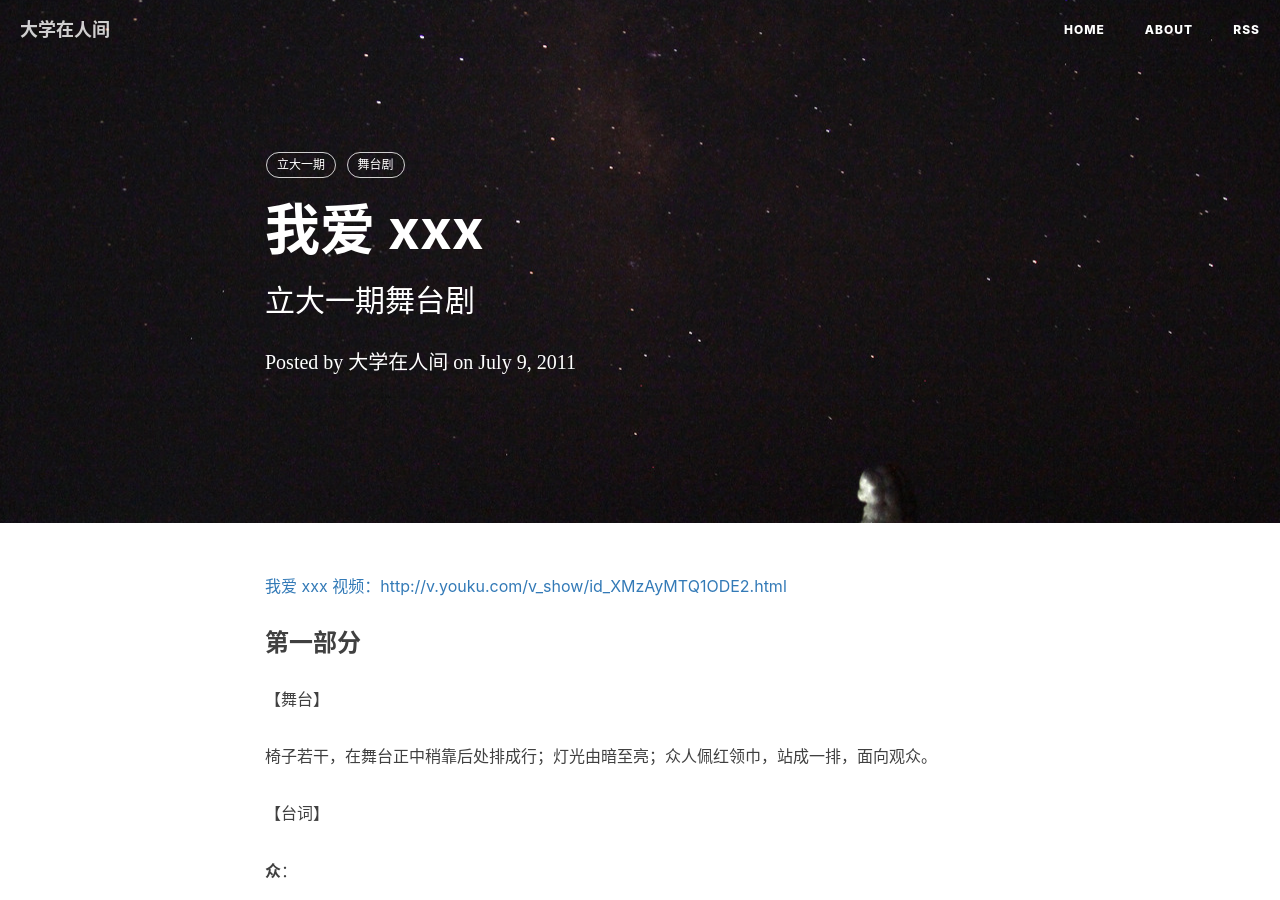
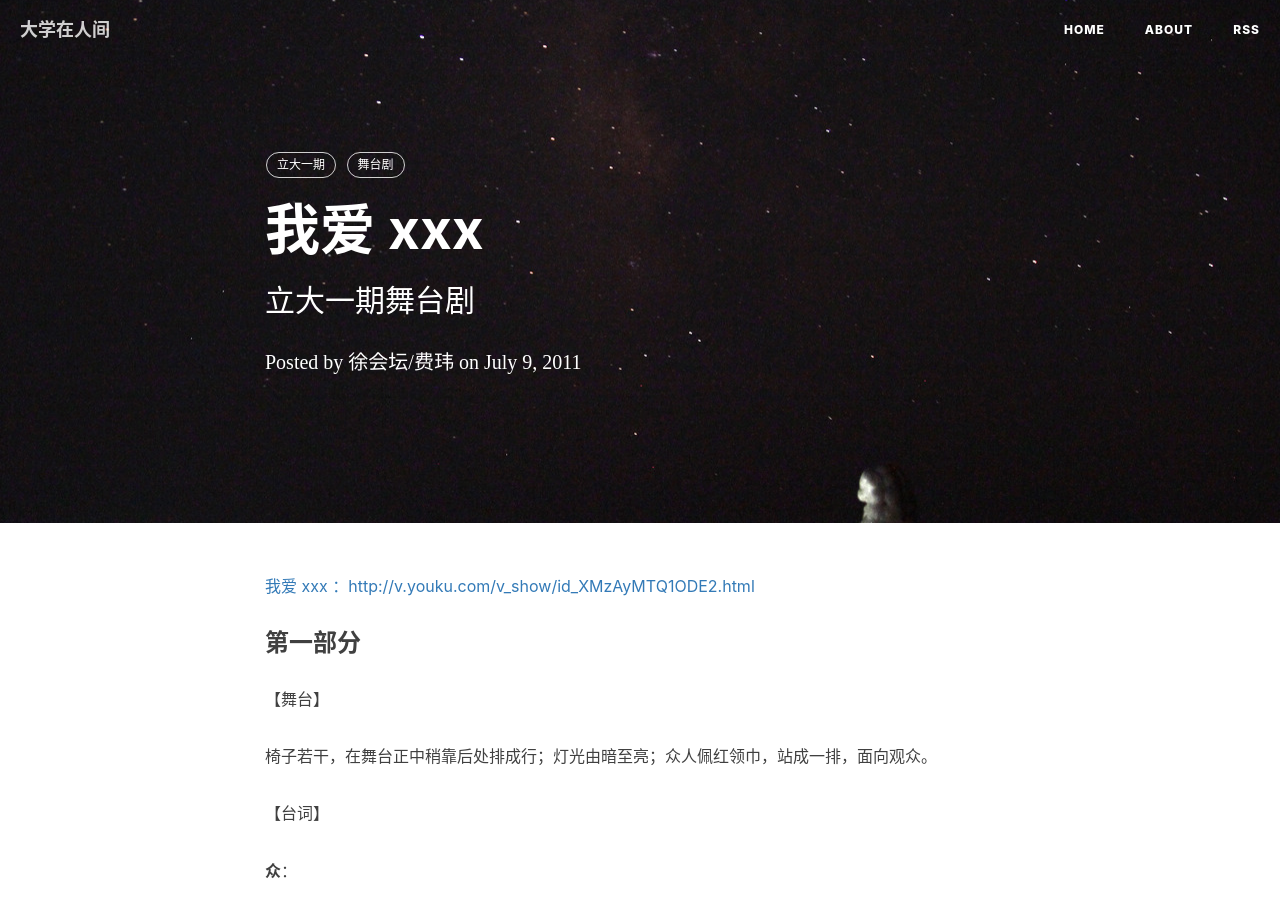
Before and after one commit to dgjj1991/LirenCollege.github.io, a Jekyll site: the page built from _posts/2011-07-09-I-love-xxx.md, in a window 1280 px wide and 900 px high. Built offline with Jekyll 4.4.1, drawn with Linux system fonts in a browser that asks for light colours; nearby versions of some CDN libraries; comment, search, counter and statistics services are not loaded.

Commit message:
Update 2011-07-09-I-love-xxx.md

```diff
--- a/_posts/2011-07-09-I-love-xxx.md
+++ b/_posts/2011-07-09-I-love-xxx.md
@@ -3,13 +3,14 @@
 title: "我爱 xxx"
 subtitle: "立大一期舞台剧"
 date: 2011-07-09
+author: "徐会坛/费玮"
 header-img: "img/page-bg.jpg"
 tag:
   - 立大一期
   - 舞台剧
 ---
 
-[我爱 xxx 视频：http://v.youku.com/v_show/id_XMzAyMTQ1ODE2.html](http://v.youku.com/v_show/id_XMzAyMTQ1ODE2.html)
+[我爱 xxx ：http://v.youku.com/v_show/id_XMzAyMTQ1ODE2.html](http://v.youku.com/v_show/id_XMzAyMTQ1ODE2.html)
 
 ### 第一部分
 
```
